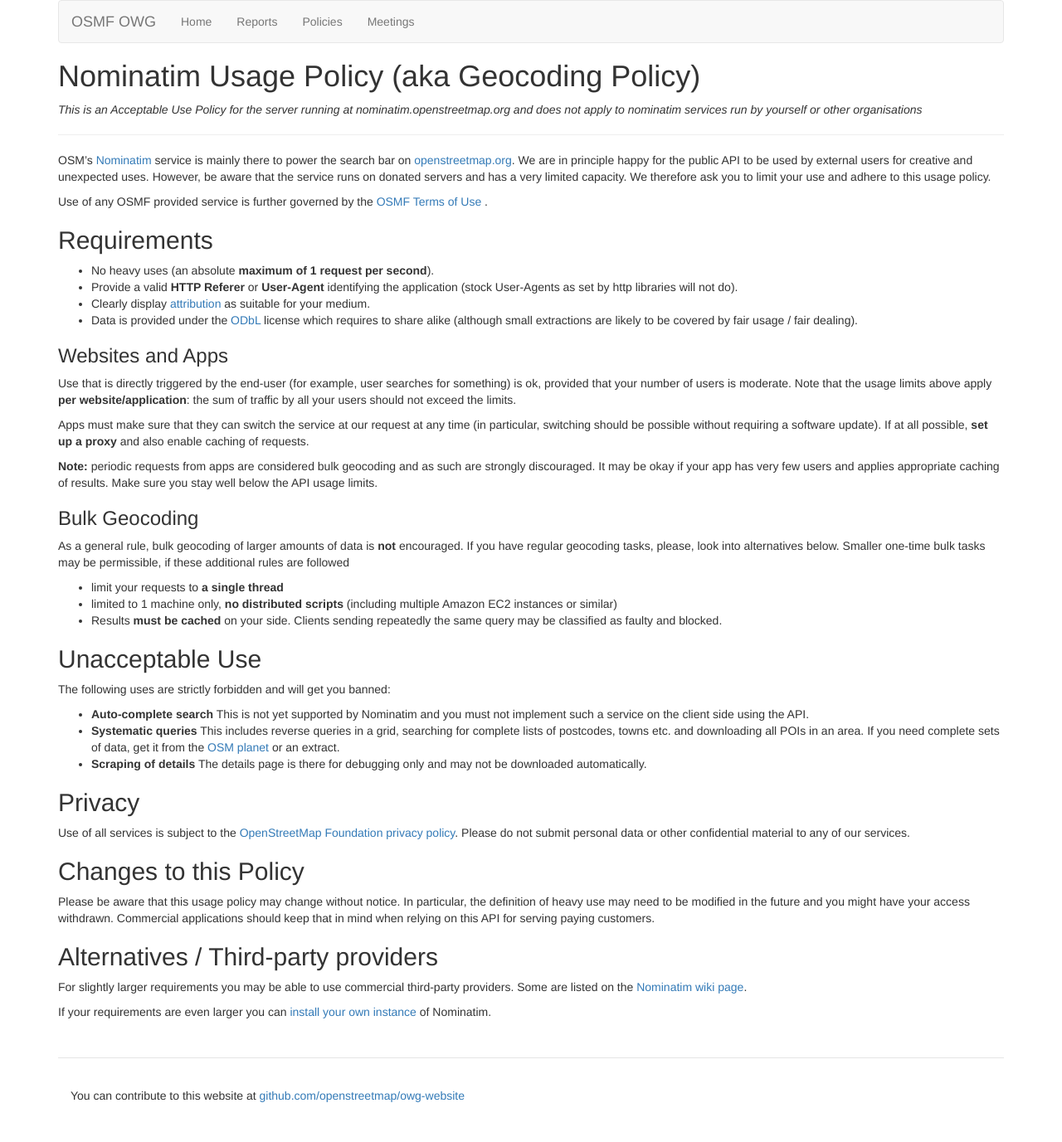
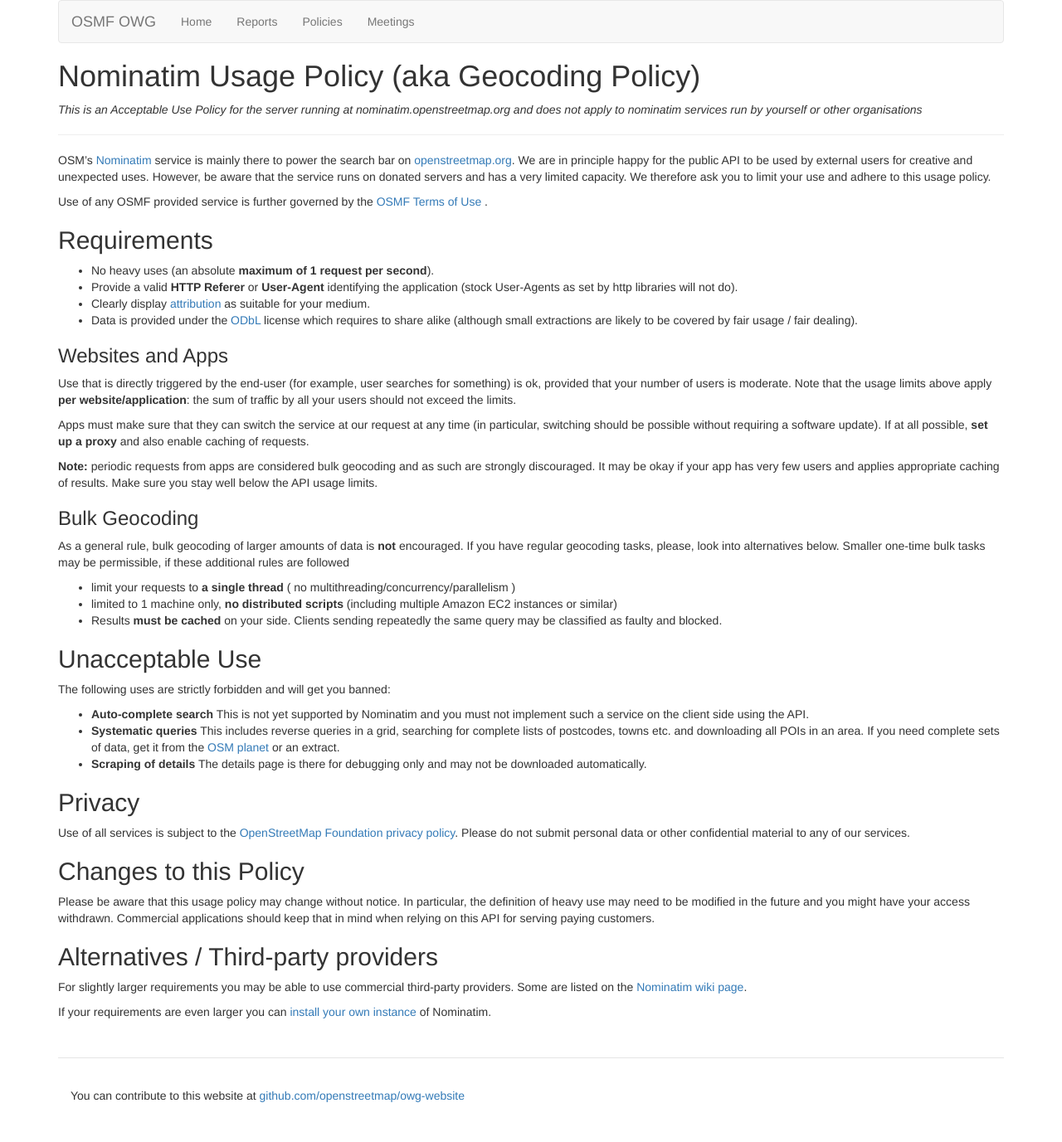
Before and after one commit to openstreetmap/owg-website, a Jekyll site: the page built from policies/nominatim.md, in a window 1280 px wide. Shown: the whole page at 83% size. Built offline with Jekyll 4.4.1, drawn with Linux system fonts in a browser that asks for light colours.

Commit message:
Update nominatim.md

```diff
--- a/policies/nominatim.md
+++ b/policies/nominatim.md
@@ -33,7 +33,7 @@
 
 As a general rule, bulk geocoding of larger amounts of data is **not** encouraged. If you have regular geocoding tasks, please, look into alternatives below. Smaller one-time bulk tasks may be permissible, if these additional rules are followed
 
-* limit your requests to **a single thread**
+* limit your requests to **a single thread** ( no multithreading/concurrency/parallelism )
 * limited to 1 machine only, **no distributed scripts** (including multiple Amazon EC2 instances or similar)
 * Results **must be cached** on your side. Clients sending repeatedly the same query may be classified as faulty and blocked.
 
```
